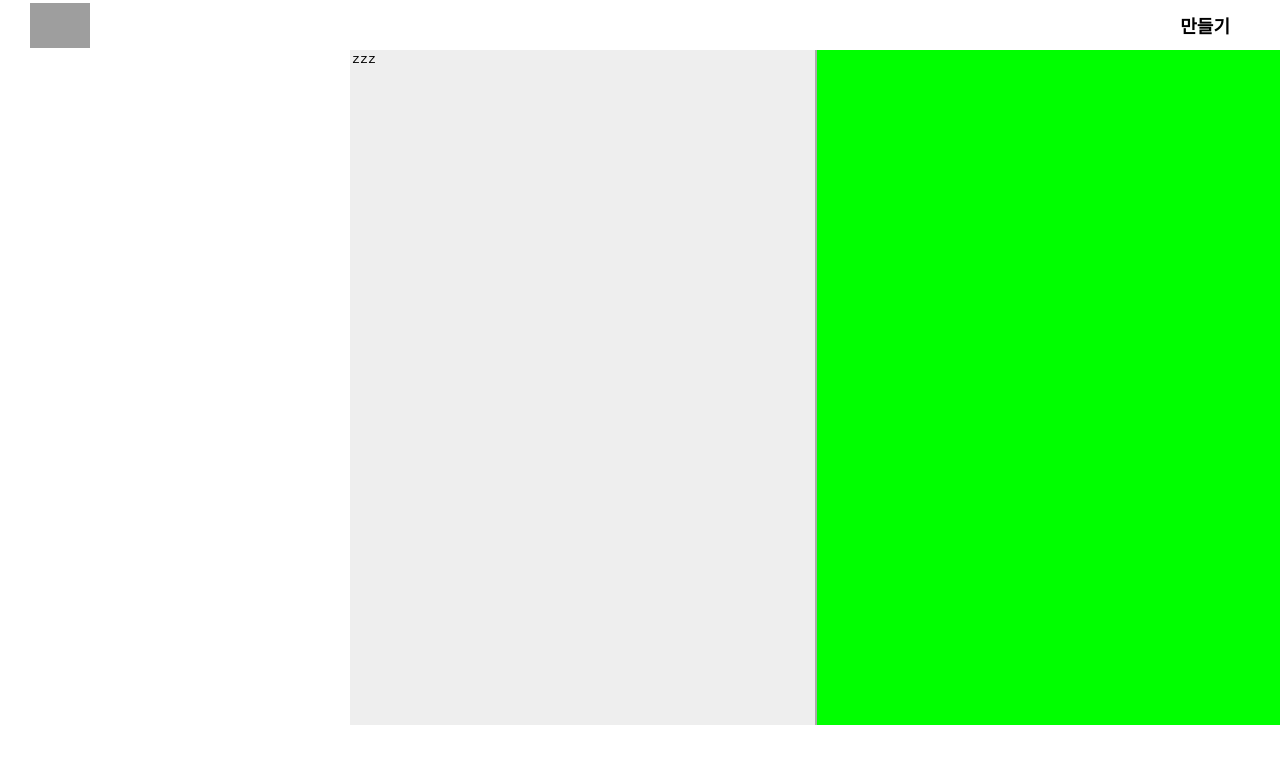
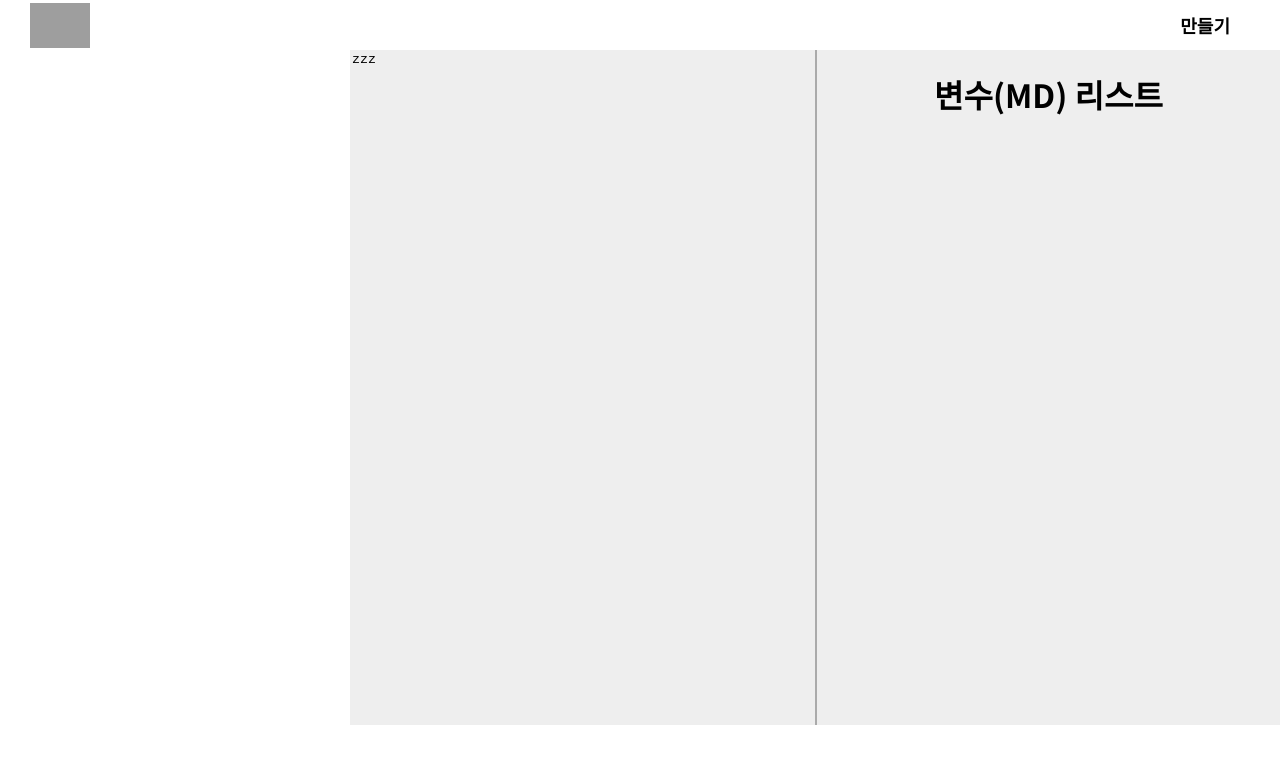
Before and after one commit to museekee/Easy_Portfolio, a SvelteKit app: page /make in a window 1280 px wide. Shown: the top 764 px of the page. Built offline with nearby package versions, Linux system fonts and the light colour scheme; grey boxes are pictures that could not be loaded.

Commit message:
변수리스트 제목만

```diff
--- a/src/routes/make/+page.svelte
+++ b/src/routes/make/+page.svelte
@@ -87,7 +87,7 @@
         </div>
         <div class="divider" class:expanding on:mousedown={startExpand}></div>
         <div class="variables" class:expanding>
-
+            <h1>변수(MD) 리스트</h1>
         </div>
     </div>
 </main>
@@ -112,8 +112,6 @@
         height: auto;
         max-height: 100%;
         position: relative;
-    }
-    .code {
         background: #eeeeee;
     }
     .code > * {
@@ -125,11 +123,6 @@
         resize: none;
         position: absolute;
     }
-
-    .variables {
-        background-color: #00ff00;
-        flex: 1;
-    }
     .divider {
         width: 50%;
         width: 2px;
@@ -137,6 +130,14 @@
         height: 100%;
         cursor: ew-resize;
     }
+
+    .variables {
+        flex: 1;
+    }
+    .variables h1 {
+        text-align: center;
+    }
+
     .expanding {
         user-select: none;
         pointer-events: none;
```
Lines whose indentation alone changed are shown as unchanged.
